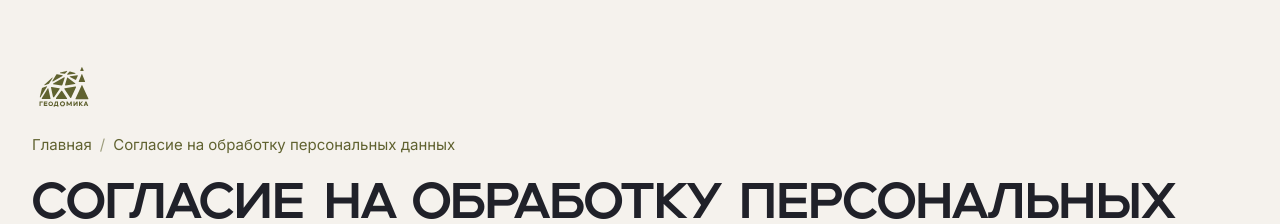
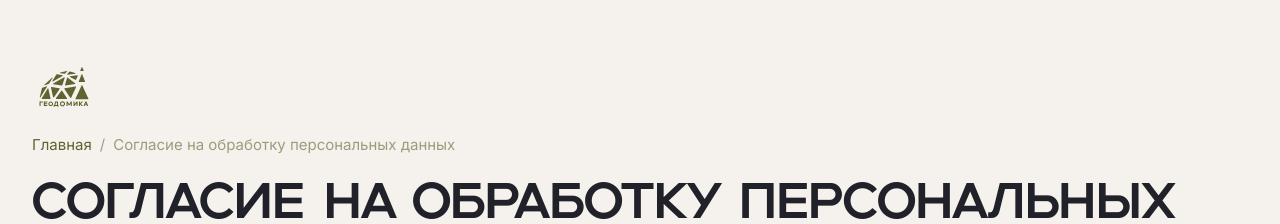
Before and after one commit to serkostrov/geodomika, a React (Vite) app: page /soglasie in a window 1280 px wide. Shown: the top 224 px of the page. Built offline with nearby package versions, Linux system fonts and the light colour scheme.

Commit message:
Update LegalPageHeader component to enhance styling by applying a text color class to the current page display for improved visibility.

```diff
--- a/src/shared/components/legal/LegalPageHeader.tsx
+++ b/src/shared/components/legal/LegalPageHeader.tsx
@@ -31,7 +31,7 @@ export function LegalPageHeader({ currentPage, className }: LegalPageHeaderProps
         <span aria-hidden="true" className="text-legal-brand/60">
           /
         </span>
-        <span>{currentPage}</span>
+        <span className="text-legal-brand/60">{currentPage}</span>
       </nav>
     </header>
   )
```
